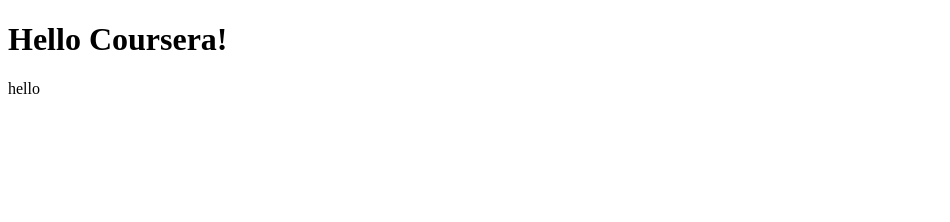
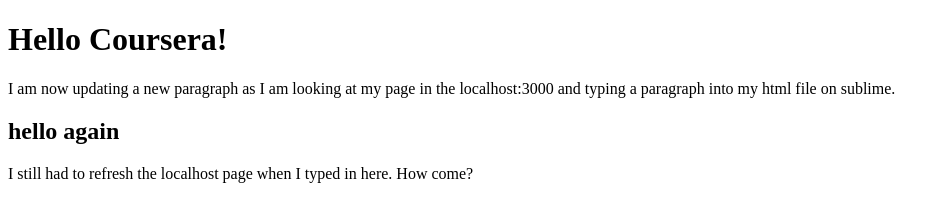
Before and after one commit to MommaTopaz/Coursera-test, a plain HTML site: page site/index.html in a window 1280 px wide. Shown: the whole page, without its empty margins (0-950 px from the left). Drawn offline with Linux system fonts and the light colour scheme.

Commit message:
I'm still adding on.

```diff
--- a/site/index.html
+++ b/site/index.html
@@ -7,8 +7,12 @@
 </head>
 <body>
 	<h1>Hello  Coursera!</h1>
-	<p>hello
+	<p>I am now updating a new paragraph as I am looking at my page in the localhost:3000 and typing a paragraph into my html file on sublime.
+
 	</p>
+
+	<h2>hello again</h2>
+	<p>I still had to refresh the localhost page when I typed in here.  How come?</p>
 
 
 </body>
```
